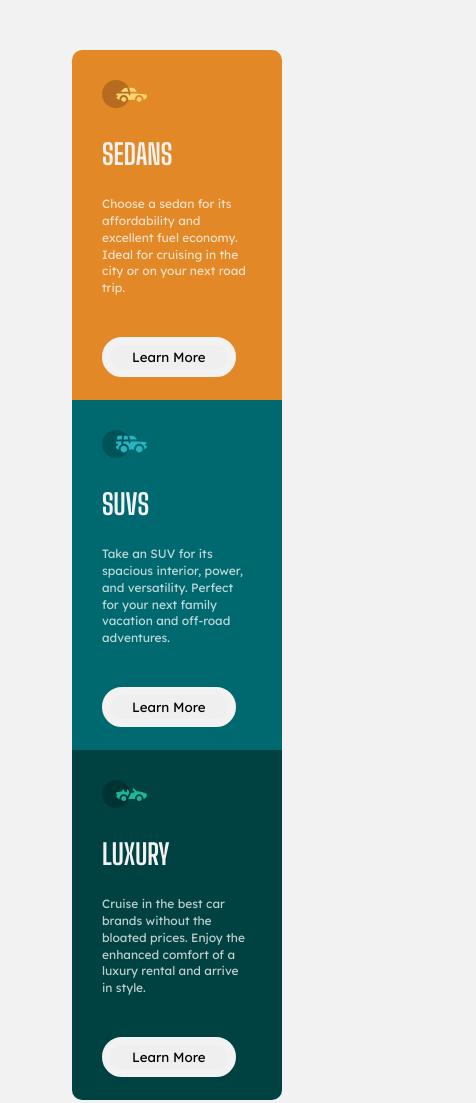
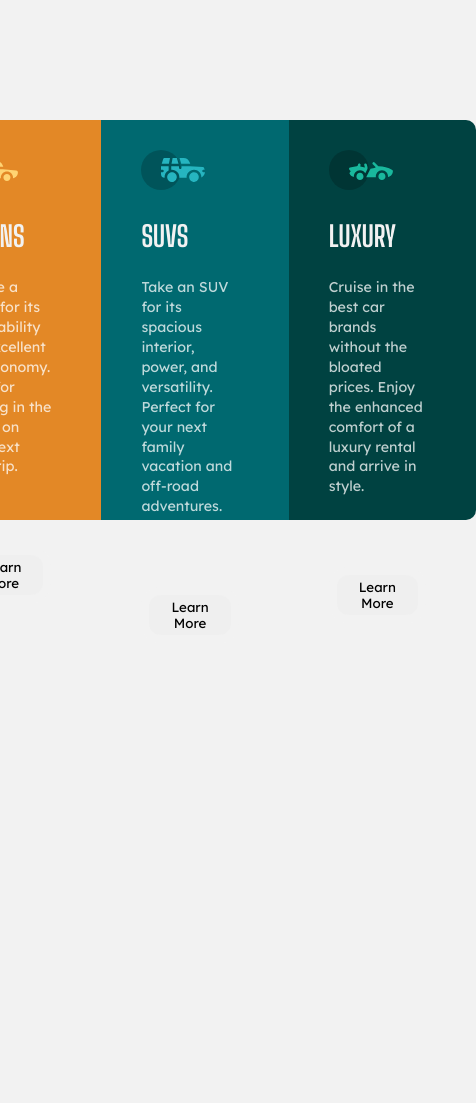
Before and after one commit to Hildanniar/3-column-preview-card-component, a plain HTML site: page index.html in a window 390 px wide. Shown: the whole page, 476 px wide, since content can reach past the window. After the commit the page ends 844 px from the top, so only its background shows below. Drawn offline with Linux system fonts and the light colour scheme.

Commit message:
Update style.css

```diff
--- a/style.css
+++ b/style.css
@@ -92,60 +92,3 @@
    padding: 11px 30px;
    border-radius: 20px;
   }
-
-  @media screen and (max-width: 705px){
-    .container{
-      margin: 120px 10px 0;
-   }
-
-   p{
-     font-size: 12px;
-   }
-  }
-
-  @media screen and (max-width: 450px){
-    .container{
-      flex-direction: column;
-      justify-content: center;
-      margin: 50px 72px 30px;
-    }
-
-
-    .card-1{
-      padding-left: 30px;
-      padding-right: 30px;
-      width: 150px;
-      height: 350px;
-      background-color: hsl(31, 77%, 52%);
-      font-size: 0.95em;
-      border-radius: 10px 10px 0 0;
-    }
-
-    .card-2{
-      padding-left: 30px;
-      padding-right: 30px;
-      width: 150px;
-      height: 350px;
-      background-color: hsl(184, 100%, 22%);
-      font-size: 0.95em;
-    }
-
-    .card-3{
-      padding-left: 30px;
-      padding-right: 30px;
-      width: 150px;
-      height: 350px;
-      background-color: hsl(179, 100%, 13%);
-      font-size: 0.95em;
-      border-radius: 0 0 10px 10px;
-    }
-
-    img{
-      width: 45px;
-    }
-
-    button{
-      margin-top: 40px;
-    }
-
-  }
```
